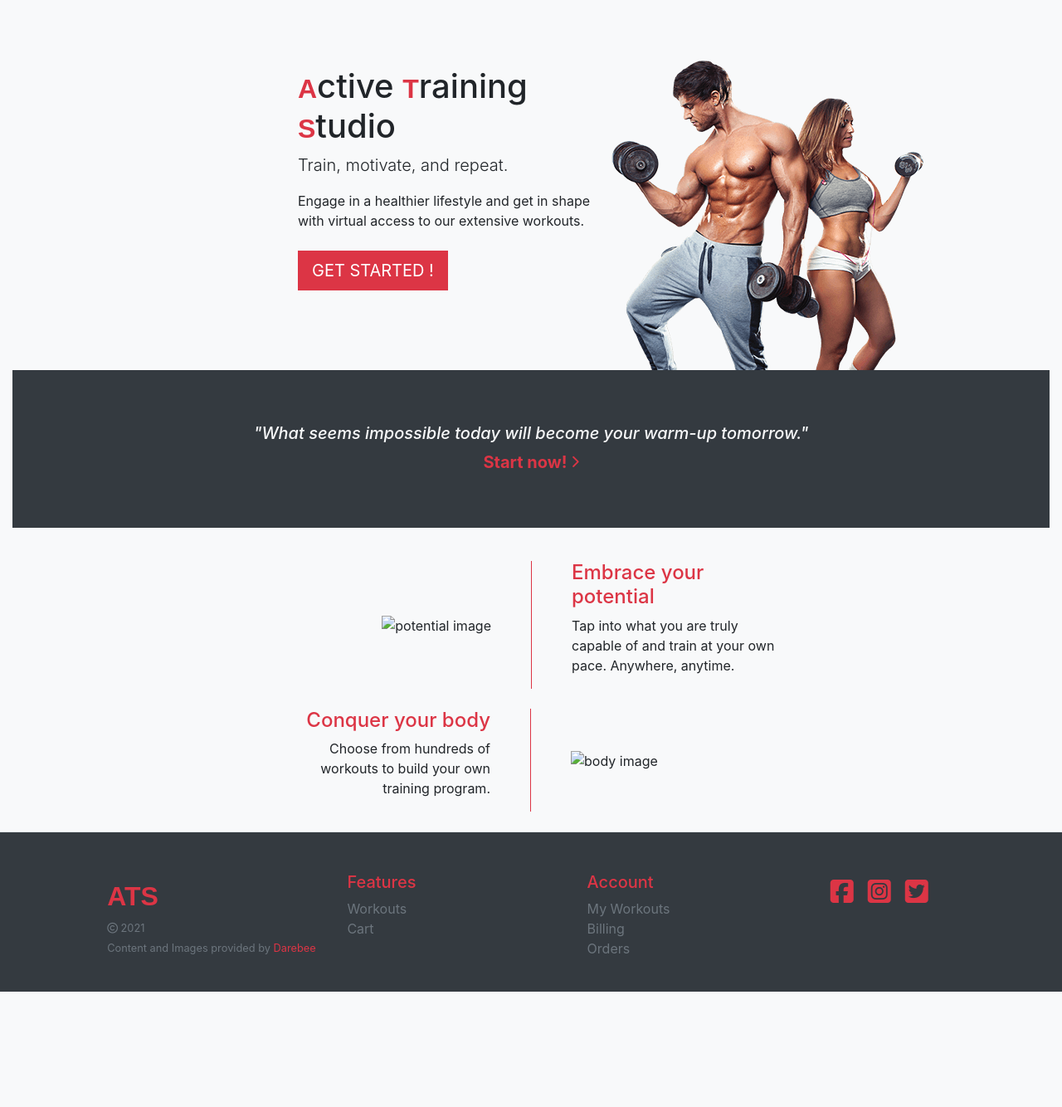
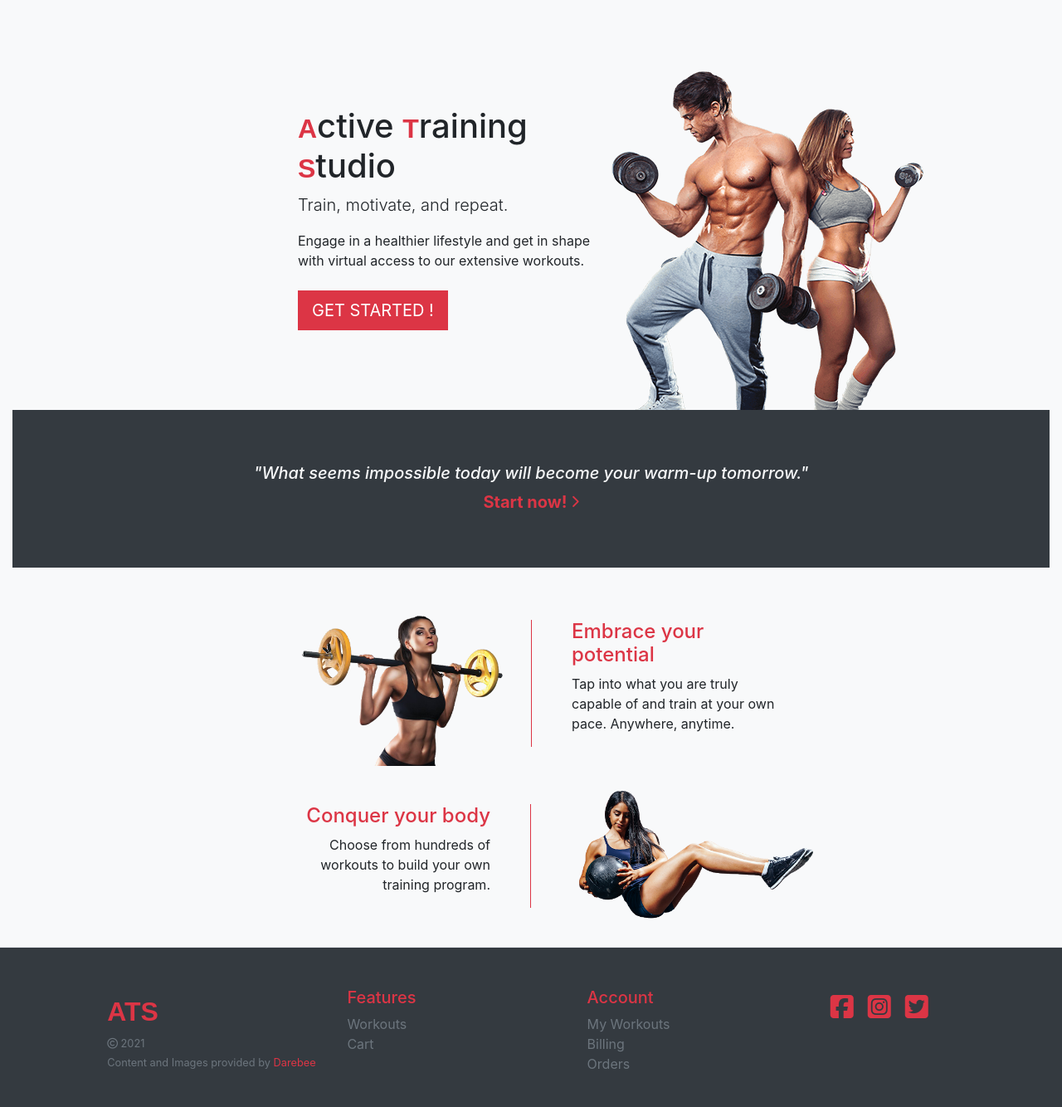
Before and after one commit to nsedan/ats, a Django app: page / in a window 1280 px wide. Shown: the part 74-1408 px from the top of the page at 83% size. Before the commit the page ends 1269 px from the top, so only its background shows below. Run offline with Django 3.2, Linux system fonts and the light colour scheme; parts of the project's set-up code (start-up, migrations or seed data) failed here and were passed over; some libraries are stand-ins or nearby versions; some web fonts are replaced.

Commit message:
Home images fixed - MEDIA_URL issue

```diff
--- a/ats/settings.py
+++ b/ats/settings.py
@@ -86,6 +86,7 @@ TEMPLATES = [
                 'django.template.context_processors.request',
                 'django.contrib.auth.context_processors.auth',
                 'django.contrib.messages.context_processors.messages',
+                'django.template.context_processors.media',
                 'django.template.context_processors.request',
                 'cart.contexts.cart_contents',
             ],
@@ -202,6 +203,8 @@ if 'USE_AWS' in os.environ:
     STATIC_URL = f'https://{AWS_S3_CUSTOM_DOMAIN}/{STATICFILES_LOCATION}/'
     MEDIA_URL = f'https://{AWS_S3_CUSTOM_DOMAIN}/{MEDIAFILES_LOCATION}/'
 
+print(f"MEDIA_URL: {MEDIA_URL}")
+
 # Stripe
 STRIPE_CURRENCY = 'GBP'
 STRIPE_PUBLIC_KEY = os.getenv('STRIPE_PUBLIC_KEY', '')
--- a/static/css/base.css
+++ b/static/css/base.css
@@ -1,17 +1,17 @@
-@import url('https://fonts.googleapis.com/css2?family=Train+One&display=swap');
+@import url("https://fonts.googleapis.com/css2?family=Train+One&display=swap");
 
-.brand{
-    font-family: 'Train One', 'Arial';
+.brand {
+  font-family: "Train One", "Arial";
   font-weight: bold;
   color: #dc3545 !important;
   font-size: 2rem;
 }
 
-a{
+a {
   color: inherit;
 }
 
-a:hover{
+a:hover {
   color: grey;
   text-decoration: none;
 }
@@ -20,13 +20,13 @@ a:hover{
   cursor: pointer;
 }
 
-.hero-img{
+.hero-img {
   position: absolute;
   margin-left: auto;
   margin-right: auto;
   left: -3rem;
   right: 0;
-    top: -25px;
+  top: -60px;
 }
 
 .message-container {
@@ -35,8 +35,8 @@ a:hover{
   z-index: 99999999999;
 }
 
-.checked{
-    color: #dc3545!important;
+.checked {
+  color: #dc3545 !important;
 }
 
 .nav-tabs {
@@ -52,6 +52,17 @@ a:hover{
   border-bottom: none;
 }
 
-.table td, .table th {
+.table td,
+.table th {
   border-top: none;
 }
+
+
+/*
+* Media Queries
+*/
+@media (min-width: 1400px) {
+  header {
+    height: 30vw;
+  }
+}
--- a/templates/home/index.html
+++ b/templates/home/index.html
@@ -2,7 +2,7 @@
 {% load static %}
 
 {% block content %}
-<header>
+<header class="mt-5">
     <div class="row justify-content-center">
         <div class="col-12 col-md-8 col-xl-6">
             <div class="row p-4 my-5">
@@ -15,7 +15,7 @@
                     </p>
                 </div>
                 <div class="d-none d-md-block col-md-4">
-                    <img src="https://active-training-studio.s3.eu-west-2.amazonaws.com/media/man%2Bwoman%2Bbodybuilding.png" alt="hero image" class="hero-img">
+                    <img src="{{ MEDIA_URL }}man%2Bwoman%2Bbodybuilding.png" alt="hero image" class="hero-img">
                 </div>
             </div>
         </div>
@@ -40,7 +40,7 @@
         <div class="col-12 col-md-8 col-xl-6">
             <div class="row d-flex align-items-center mt-2">
                 <div class="col-12 col-md-6 text-right pr-5">
-                    <img src="" width="200px" alt="potential image">
+                    <img src="{{ MEDIA_URL }}woman1.png" width="300px" alt="potential image">
                 </div>
                 <div class="col-12 col-md-6 border-left border-danger pl-5">
                     <h4 class="text-danger">Embrace your potential</h4>
@@ -53,7 +53,7 @@
                     <p>Choose from hundreds of workouts to build your own training program.</p>
                 </div>
                 <div class="col-12 col-md-6 pl-5">
-                    <img src="" width="235px" alt="body image">
+                    <img src="{{ MEDIA_URL }}woman2.png" width="300px" alt="body image">
                 </div>
             </div>
         </div>
```
Also changed, not shown: media/woman1.png (added), media/woman2.png (added). Lines whose indentation alone changed are shown as unchanged.
